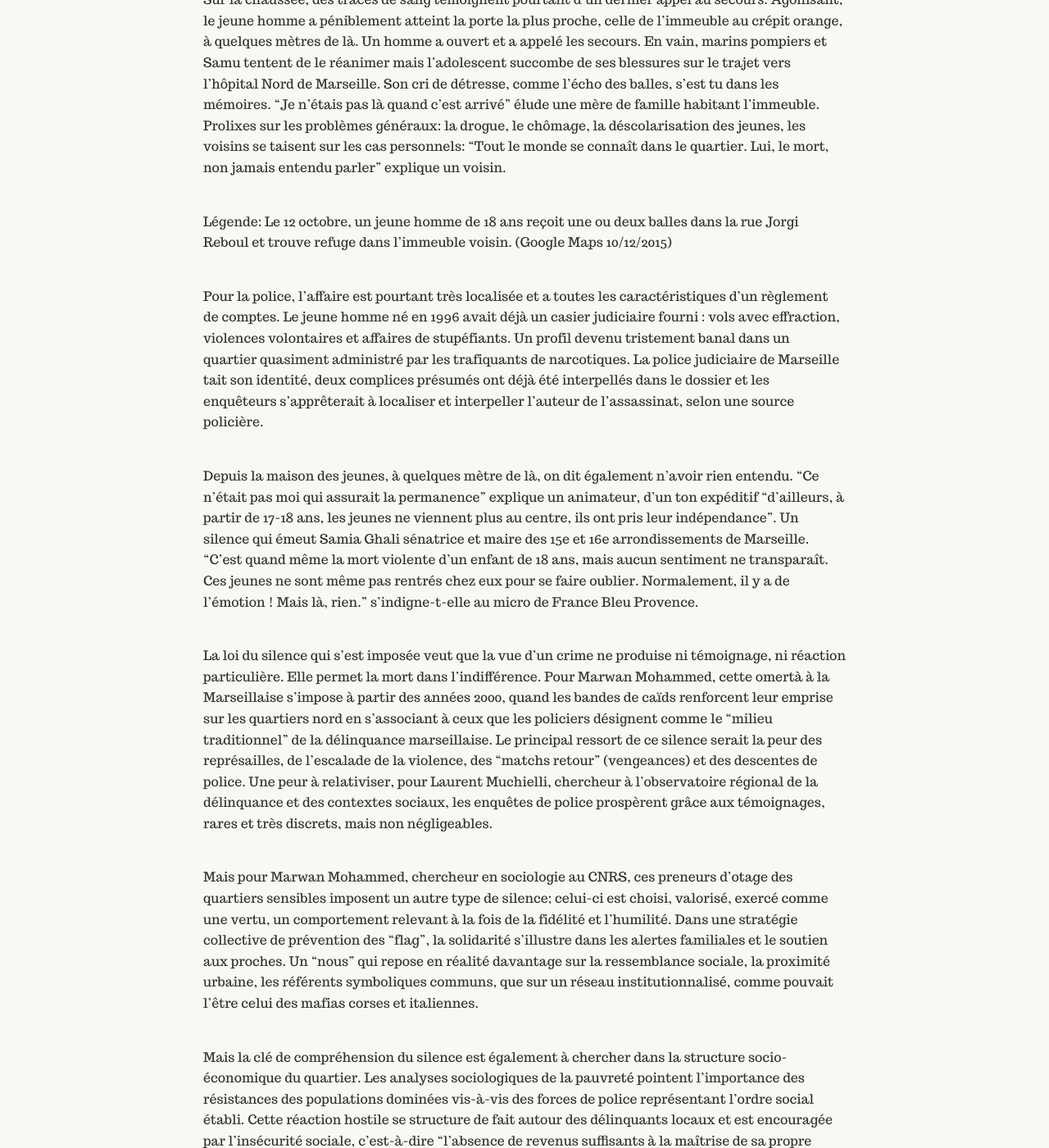
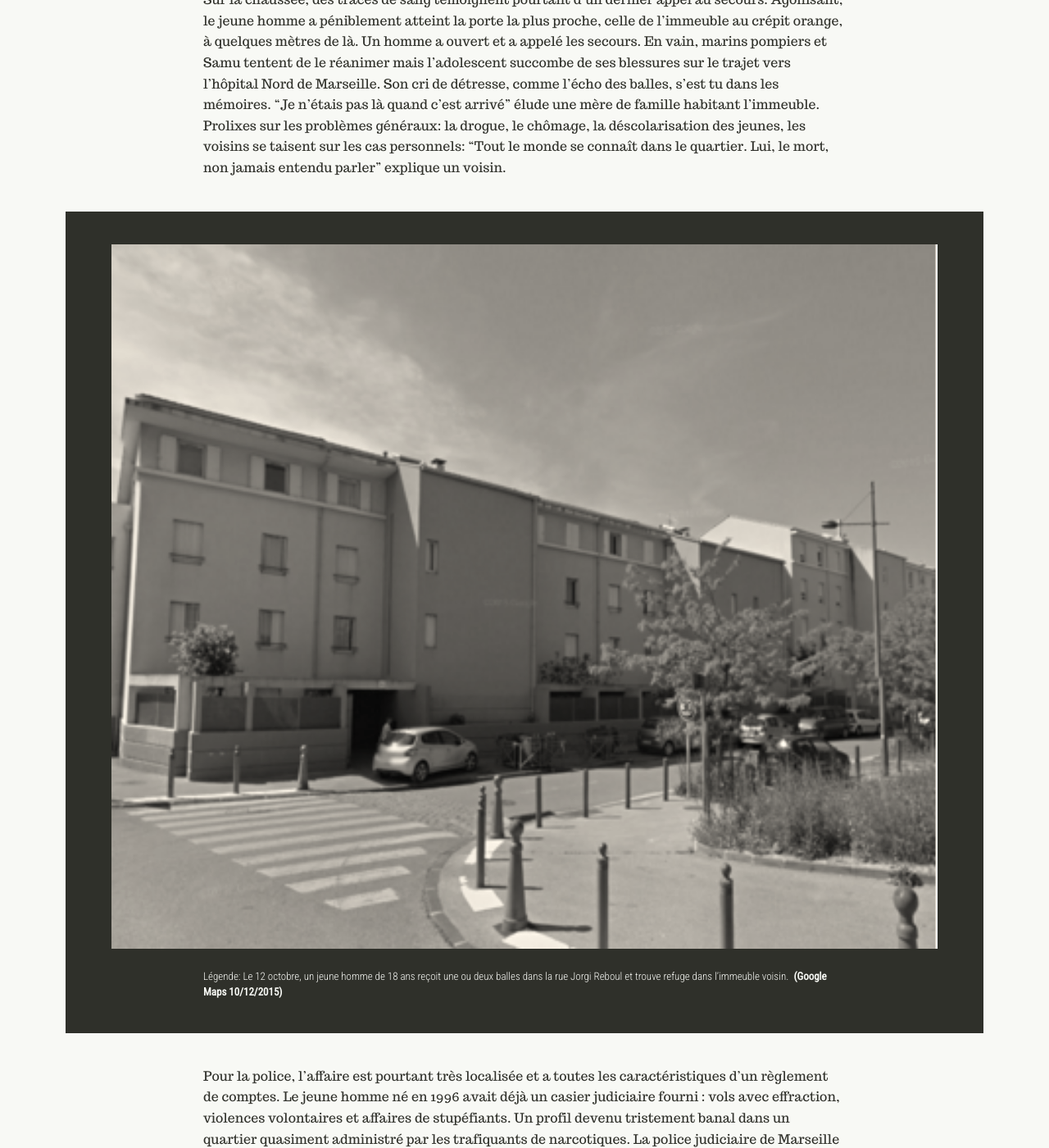
Before and after one commit to reglementsdecomptes/reglementsdecomptes.github.io, a Jekyll site: the page built from _posts/2015-12-11-silence-plan-daou.md, in a window 1280 px wide and 1400 px high, scrolled down 1767 px. Shown: the whole window at 82% size. Built offline with Jekyll 4.4.1, drawn with Linux system fonts in a browser that asks for light colours.

Commit message:
Created 2015-12-11-silence-plan-daou.md

```diff
--- a/_posts/2015-12-11-silence-plan-daou.md
+++ b/_posts/2015-12-11-silence-plan-daou.md
@@ -16,8 +16,11 @@ Aux alentours de onze heures, en fin de matinée, le 12 octobre dernier, la rue
 
 Sur la chaussée, des traces de sang témoignent pourtant d’un dernier appel au secours. Agonisant, le jeune homme a péniblement atteint la porte la plus proche, celle de l’immeuble au crépit orange, à quelques mètres de là. Un homme a ouvert et a appelé les secours. En vain, marins pompiers et Samu tentent de le réanimer mais l’adolescent succombe de ses blessures sur le trajet vers l’hôpital Nord de Marseille. Son cri de détresse, comme l’écho des balles, s’est tu dans les mémoires. “Je n’étais pas là quand c’est arrivé” élude une mère de famille habitant l’immeuble. Prolixes sur les problèmes généraux: la drogue, le chômage, la déscolarisation des jeunes, les voisins se taisent sur les cas personnels: “Tout le monde se connaît dans le quartier. Lui, le mort, non jamais entendu parler” explique un voisin.
 
-Légende: Le 12 octobre, un jeune homme de 18 ans reçoit une ou deux balles dans la rue Jorgi Reboul et trouve refuge dans l’immeuble voisin.
-(Google Maps 10/12/2015)
+ ![Capture d’écran 2015-12-11 à 16.48.28.png]({{site.baseurl}}/img/Capture d’écran 2015-12-11 à 16.48.28.png)
+{: .fullwidth .image}
+
+Légende: Le 12 octobre, un jeune homme de 18 ans reçoit une ou deux balles dans la rue Jorgi Reboul et trouve refuge dans l’immeuble voisin. **(Google Maps 10/12/2015)**
+{: .credit}
 
 Pour la police, l’affaire est pourtant très localisée et a toutes les caractéristiques d’un règlement de comptes. Le jeune homme né en 1996 avait déjà un casier judiciaire fourni : vols avec effraction, violences volontaires et affaires de stupéfiants. Un profil devenu tristement banal dans un quartier quasiment administré par les trafiquants de narcotiques. La police judiciaire de Marseille tait son identité, deux complices présumés ont déjà été interpellés dans le dossier et les enquêteurs s’apprêterait à localiser et interpeller l’auteur de l’assassinat, selon une source policière.
 
```
Also changed, not shown: other parts of _posts/2015-12-11-silence-plan-daou.md (+1 -1 lines).
